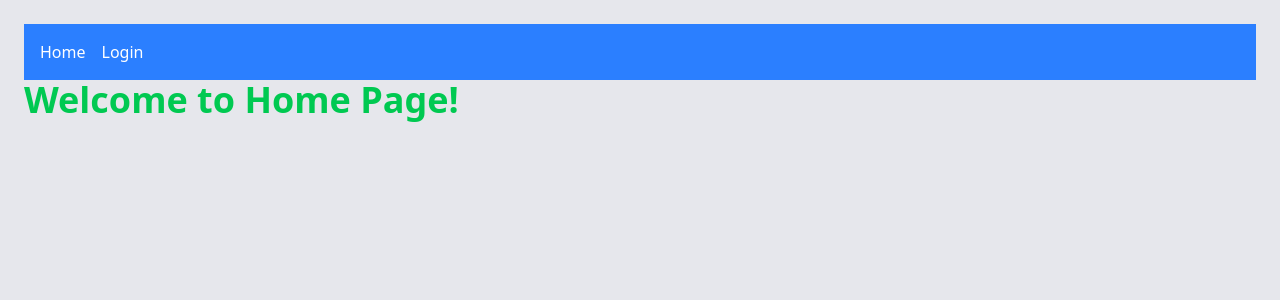
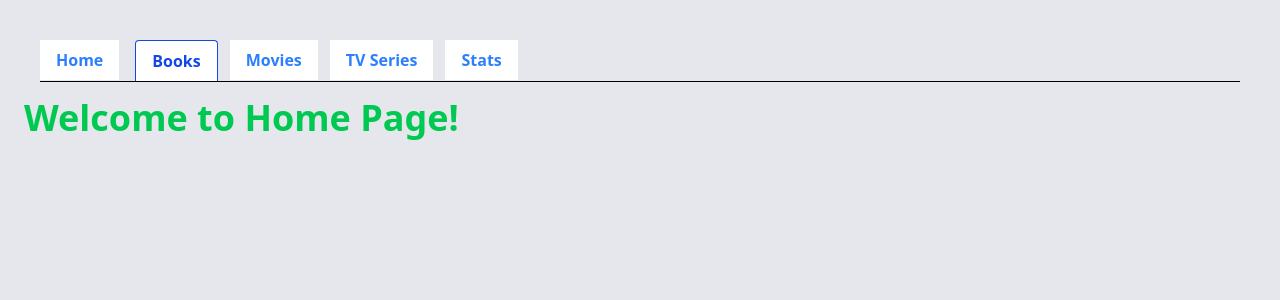
Before and after one commit to Lraviv/frontend-reading-app, a React (Vite) app in the folder frontend-reading-app/: page / in a window 1280 px wide. Shown: the top 300 px of the page. Built offline with nearby package versions, Linux system fonts and the light colour scheme; sample sign-in values are in the browser's storage.

Commit message:
fix navbar

```diff
--- a/frontend-reading-app/src/components/Navbar.tsx
+++ b/frontend-reading-app/src/components/Navbar.tsx
@@ -4,16 +4,27 @@ import { Link } from 'react-router-dom'
 
 const Navbar = () => {
   return (
-    <nav className="bg-blue-500 p-4">
-      <ul className="flex space-x-4 text-white">
-        <li>
-          <Link to="/" className="hover:text-gray-300">Home</Link>
+    <div >
+    <nav className=" p-4 ">
+      <ul className="flex border-b ">
+        <li className='-mb-px mr-1 '>
+          <Link to="/" className="bg-white inline-block py-2 px-4 text-blue-500 hover:text-blue-800 font-semibold mr-3">Home</Link>
         </li>
-        <li>
-          <Link to="/login" className="hover:text-gray-300">Login</Link>
+        <li className='mr-3'>
+          <Link to="/books" className="bg-white inline-block border-l border-t border-r rounded-t py-2 px-4 text-blue-700 font-semibold"> Books </Link>
+        </li>
+        <li className='mr-3'>
+          <Link to="/movies" className="bg-white inline-block py-2 px-4 text-blue-500 hover:text-blue-800 font-semibold"> Movies </Link>
+        </li>
+        <li className='mr-3'>
+          <Link to="/TV" className="bg-white inline-block py-2 px-4 text-blue-500 hover:text-blue-800 font-semibold"> TV Series </Link>
+        </li>
+        <li className='mr-3'>
+          <Link to="/Stats" className="bg-white inline-block py-2 px-4 text-blue-500 hover:text-blue-800 font-semibold"> Stats </Link>
         </li>
       </ul>
     </nav>
+    </div>
   )
 }
 
```
Also changed, not shown: frontend-reading-app/src/components/Book.tsx (added), frontend-reading-app/src/components/TV.tsx (added), frontend-reading-app/src/components/movie.tsx (added).
